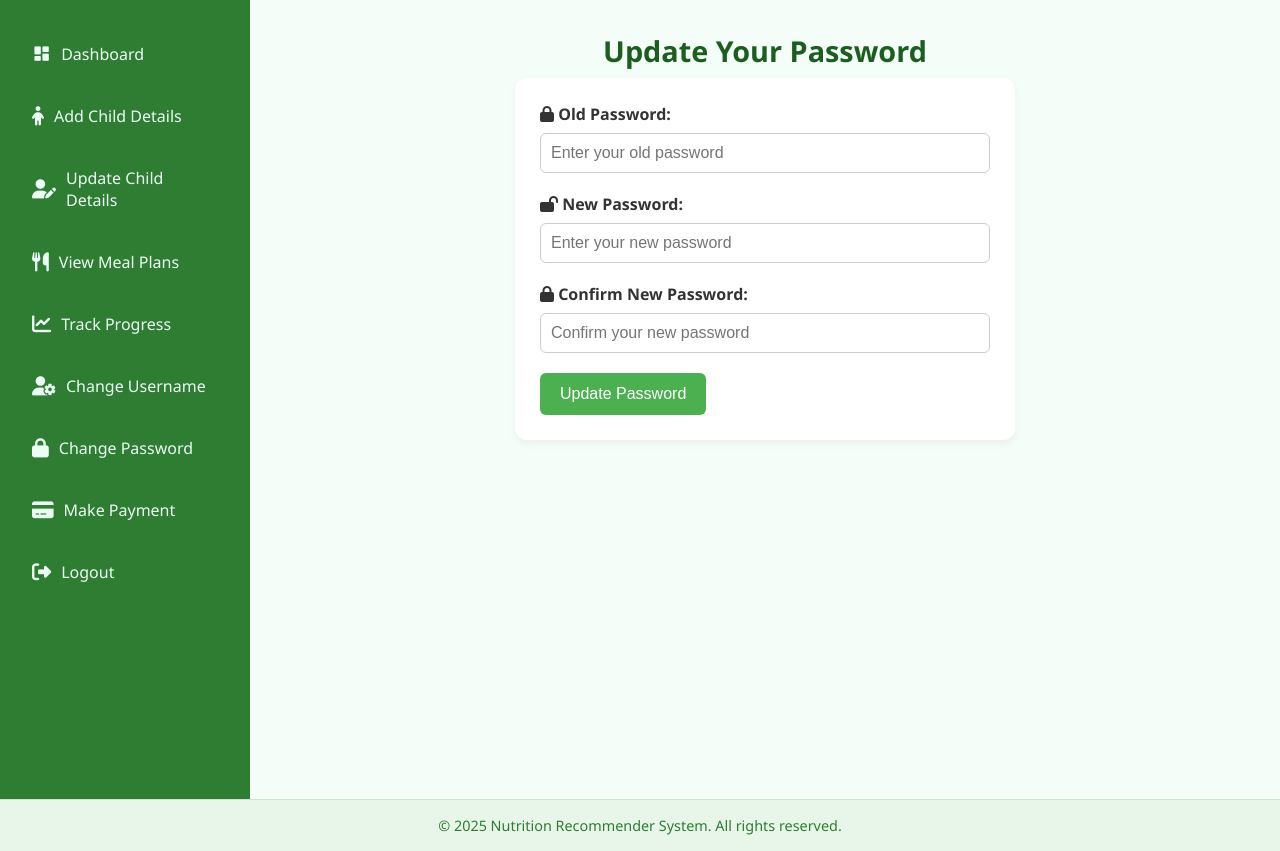
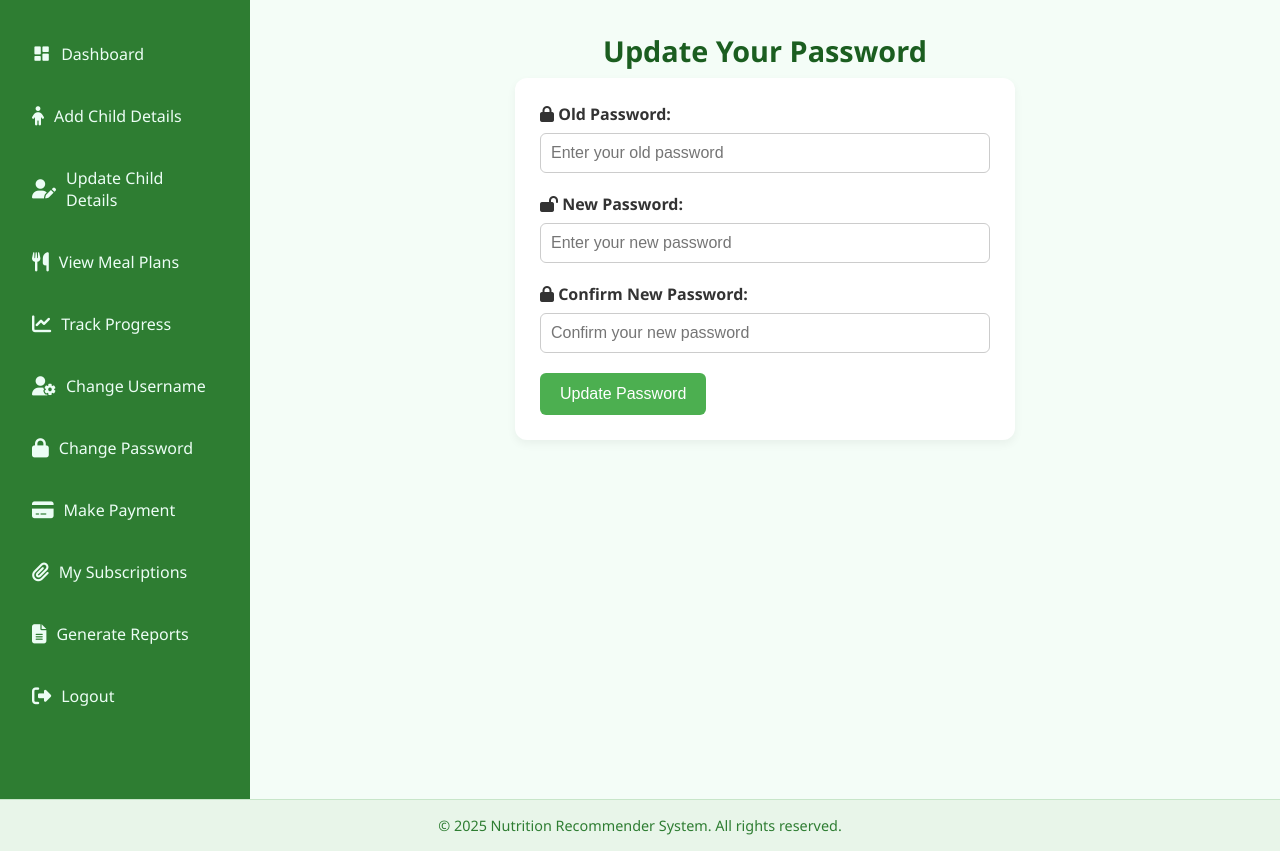
Before and after one commit to Brian-oum/nutrition-RS, a PHP site: page /pages/change_password.php in a window 1280 px wide. Shown: the part 62-913 px from the top of the page. Run offline with PHP 8.4, Linux system fonts and the light colour scheme.

Commit message:
added link

```diff
--- a/includes/sidebar.php
+++ b/includes/sidebar.php
@@ -8,6 +8,8 @@
     <li><a href="change_username.php"><i class="fas fa-user-cog"></i> Change Username</a></li>
     <li><a href="change_password.php"><i class="fas fa-lock"></i> Change Password</a></li>
     <li><a href="make_payment.php"><i class="fas fa-credit-card"></i> Make Payment</a></li>
+    <li><a href="payments.php"><i class="fas fa-paperclip"></i> My Subscriptions</a></li>
+    <li><a href="generate_reports.php"><i class="fas fa-file-alt"></i> Generate Reports</a></li> <!-- New Reports Link -->
     <li><a href="logout.php"><i class="fas fa-sign-out-alt"></i> Logout</a></li>
   </ul>
 </nav>
```
